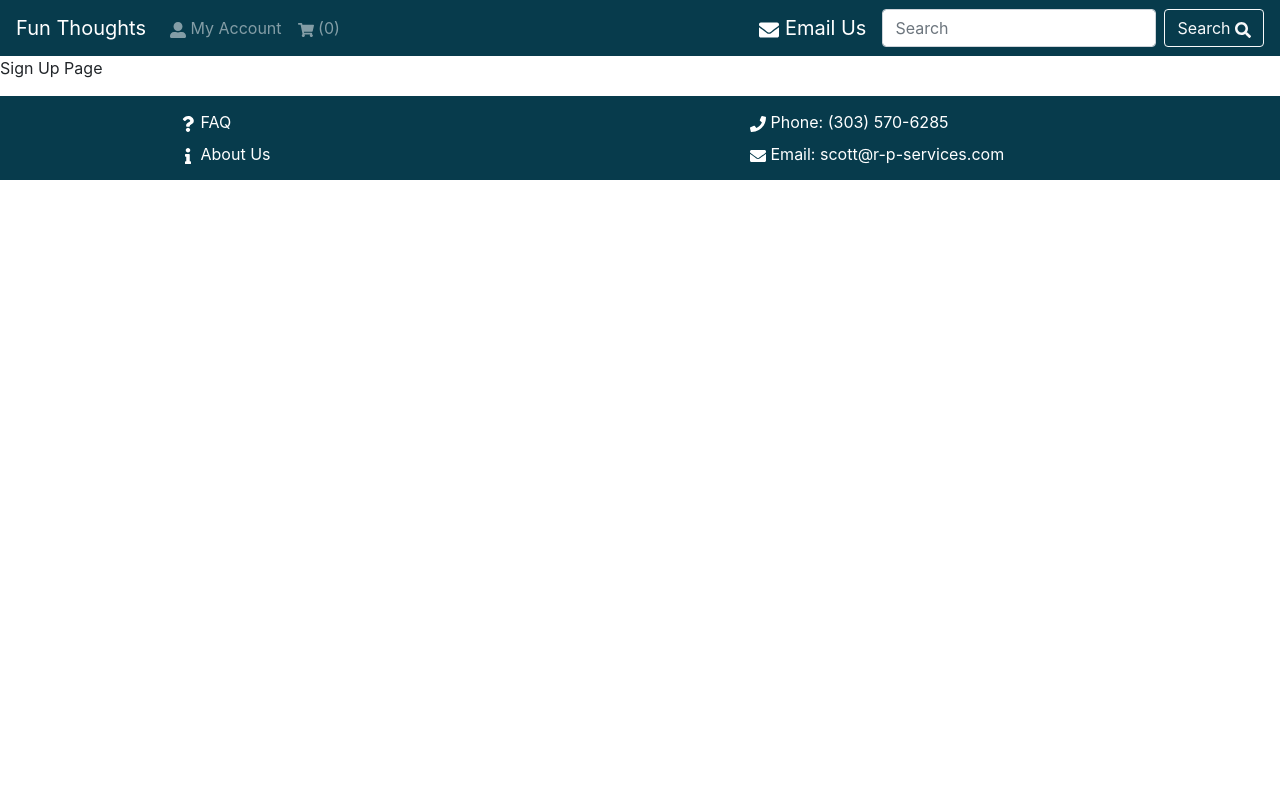
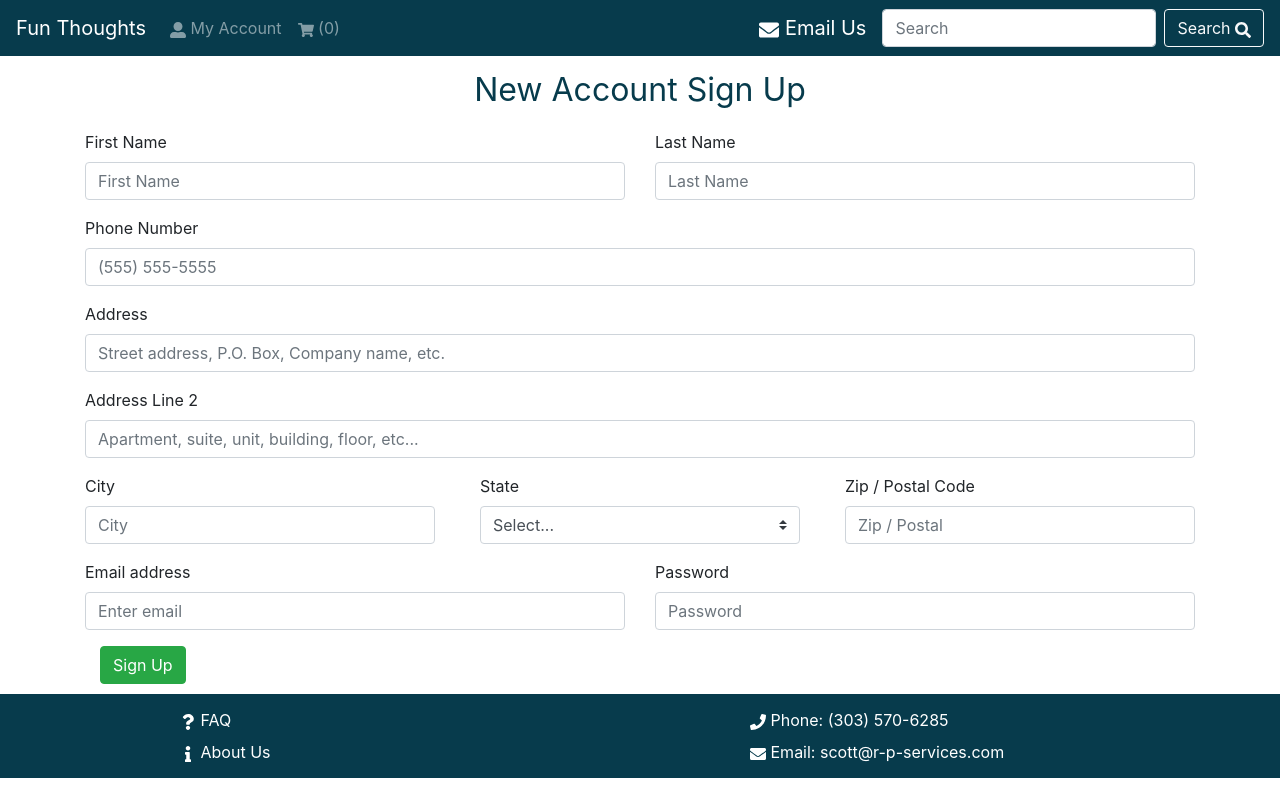
Before and after one commit to RSnodgrass92/fun-thoughts, a React (Create React App) app: page /signup in a window 1280 px wide. Built offline with nearby package versions, Linux system fonts and the light colour scheme.

Commit message:
Sign up page started, input fields controlled. Need to update register user method

```diff
--- /dev/null
+++ b/src/components/usstateslist.js
@@ -0,0 +1,16 @@
+import React from "react"
+
+
+const stateCodes= ['Select...','Alabama','Alaska','Arizona','Arkansas','California','Colorado','Connecticut','Delaware','Florida','Georgia','Hawaii','Idaho','Illinois','Indiana','Iowa','Kansas','Kentucky','Louisiana','Maine','Maryland','Massachusetts','Michigan','Minnesota','Mississippi','Missouri','Montana','Nebraska','Nevada','New Hampshire','New Jersey','New Mexico','New York','North Carolina','North Dakota','Ohio','Oklahoma','Oregon','Pennsylvania','Rhode Island','South Carolina','South Dakota','Tennessee','Texas','Utah','Vermont','Virgin Island','Virginia','Washington','West Virginia','Wisconsin','Wyoming'];
+
+function UsStateList(props)
+{
+    return (
+            <React.Fragment>
+                {stateCodes.map(state=><option>{state}</option>)}
+            </React.Fragment>
+
+    )
+}
+
+export default UsStateList;
--- a/src/pages/signup.js
+++ b/src/pages/signup.js
@@ -1,13 +1,223 @@
-import { Component } from 'react';
-
+import React ,{ Component } from 'react';
+import {Form, Button} from "react-bootstrap"
+import UsStatesList from "../components/usstateslist"
 
 class SignUp extends Component
 {
+    constructor(props)
+    {
+        super(props)
+        this.state={
+            firstName:"",
+            lastName: "",
+            phoneNum: "",
+            email:"",
+            password: "",
+            address1: "",
+            address2: "",
+            city:"",
+            selectedState: "",
+            zip:"",
+
+        }
+
+        this.signUpRef= React.createRef()
+
+
+
+        this.handleFirstNameChange= this.handleFirstNameChange.bind(this)
+        this.handleLastNameChange= this.handleLastNameChange.bind(this)
+
+        this.handleEmailChange= this.handleEmailChange.bind(this)
+        this.handlePassChange= this.handlePassChange.bind(this)
+
+        this.handlePhoneNumChange= this.handlePhoneNumChange.bind(this)
+
+        this.handleAddress1Change= this.handleAddress1Change.bind(this)
+        this.handleAddress2Change= this.handleAddress2Change.bind(this)
+
+        this.handleCityChange= this.handleCityChange.bind(this)
+        this.handleStateSelectChange= this.handleStateSelectChange.bind(this)
+        this.handleZipChange= this.handleZipChange.bind(this)
+
+        this.handleKeyPress = this.handleKeyPress.bind(this)
+
+        this.registerUser= this.registerUser.bind(this)
+
+    }
+
+
+   handleKeyPress(event)
+   {
+        if(event.key==="Enter"){
+        event.preventDefault();
+        this.signUpRef.current.click();
+      }
+   }
+
+   handlePhoneNumChange(event)
+   {
+       this.setState({phoneNum: event.target.value})
+   }
+
+   handleCityChange(event)
+   {
+       this.setState({city: event.target.value})
+   }
+
+   handleStateSelectChange(event)
+   {
+       this.setState({selectedState: event.target.value})
+   }
+
+   handleZipChange(event)
+   {
+       this.setState({zip: event.target.value})
+   }
+
+   handleAddress1Change(event)
+   {
+       this.setState({address1: event.target.value})
+   }
+
+   handleAddress2Change(event)
+   {
+       this.setState({address2: event.target.value})
+   }
+
+   handleFirstNameChange(event)
+   {
+       this.setState({firstName: event.target.value})
+   }
+
+   handleLastNameChange(event)
+   {
+       this.setState({lastName: event.target.value})
+   }
+
+   handleEmailChange(event)
+   {
+
+        this.setState({email: event.target.value})
+   }
+
+   handlePassChange(event)
+   {
+        this.setState({password: event.target.value})
+
+   }
+
+   registerUser()
+   {
+       console.log(this.state)
+   }
+
     render()
     {
         return(
-            <div>
-            <p>Sign Up Page</p>
+            <div className="container">
+
+                 <div className="row text-center">
+                     <div className="col headLine">
+                        New Account Sign Up
+                     </div>
+                 </div>
+
+                 <Form>
+                 <div className="row mt-3">
+                            <div className="col">
+                                <Form.Group controlId="firstName">
+                                <Form.Label>First Name</Form.Label>
+                                <Form.Control onChange={this.handleFirstNameChange} onKeyPress={this.handleKeyPress} type="email" placeholder="First Name" />
+                                </Form.Group>
+                             </div>
+
+                            <div className="col">
+                                <Form.Group controlId="lastName">
+                                <Form.Label>Last Name</Form.Label>
+                                <Form.Control onChange={this.handleLastNameChange} onKeyPress={this.handleKeyPress} type="text" placeholder="Last Name" />
+                                </Form.Group>
+                            </div>
+                    </div>
+
+                    <div className="row">
+                        <div className="col">
+                            <Form.Group controlId="phoneNum">
+                                <Form.Label>Phone Number</Form.Label>
+                                <Form.Control onChange={this.handlePhoneNumChange} onKeyPress={this.handleKeyPress} placeholder="(555) 555-5555" />
+                            </Form.Group>
+                        </div>
+                    </div>
+
+
+                    <div className="row">
+                                <div className="col">
+                                <Form.Group controlId="address1">
+                                    <Form.Label>Address</Form.Label>
+                                    <Form.Control onChange={this.handleAddress1Change} onKeyPress={this.handleKeyPress} placeholder="Street address, P.O. Box, Company name, etc." />
+                                </Form.Group>
+                                </div>
+                    </div>
+
+                    <div className="row">
+                        <div className="col">
+                            <Form.Group controlId="address2">
+                                <Form.Label>Address Line 2</Form.Label>
+                                <Form.Control onChange={this.handleAddress2Change} onKeyPress={this.handleKeyPress} placeholder="Apartment, suite, unit, building, floor, etc..." />
+                            </Form.Group>
+                        </div>
+                    </div>
+
+                    <div className="row">
+                        <div className="col">
+                            <Form.Group controlId="city">
+                                <Form.Label>City</Form.Label>
+                                <Form.Control onChange={this.handleCityChange} onKeyPress={this.handleKeyPress} placeholder="City" />
+                            </Form.Group>
+                        </div>
+                        <div className="col">
+                        <Form.Group className="col">
+                                <Form.Label>State</Form.Label>
+                                <Form.Control as="select" onChange={this.handleStateSelectChange} custom>
+                                <UsStatesList />
+                                </Form.Control>
+                                </Form.Group>
+                        </div>
+                        <div className="col">
+                            <Form.Group controlId="zipPostal">
+                                <Form.Label>Zip / Postal Code</Form.Label>
+                                <Form.Control onChange={this.handleZipChange} onKeyPress={this.handleKeyPress} placeholder="Zip / Postal" />
+                            </Form.Group>
+                        </div>
+                    </div>
+
+                    <div className="row">
+                            <div className="col">
+                                <Form.Group controlId="email">
+                                <Form.Label>Email address</Form.Label>
+                                <Form.Control onChange={this.handleEmailChange} onKeyPress={this.handleKeyPress} type="email" placeholder="Enter email" />
+                                </Form.Group>
+                             </div>
+
+                            <div className="col">
+                                <Form.Group controlId="password">
+                                <Form.Label>Password</Form.Label>
+                                <Form.Control onChange={this.handlePassChange} onKeyPress={this.handleKeyPress} type="password" placeholder="Password" />
+                                </Form.Group>
+                            </div>
+                    </div>
+
+
+
+
+                            <div className="col">
+                                <Button onClick={this.registerUser} ref={this.signUpRef} variant="success">Sign Up</Button>
+                            </div>
+
+
+
+
+                </Form>
             </div>
         )
     }
```
Also changed, not shown: 1 other file (tests, documents, lock files or other folders).
